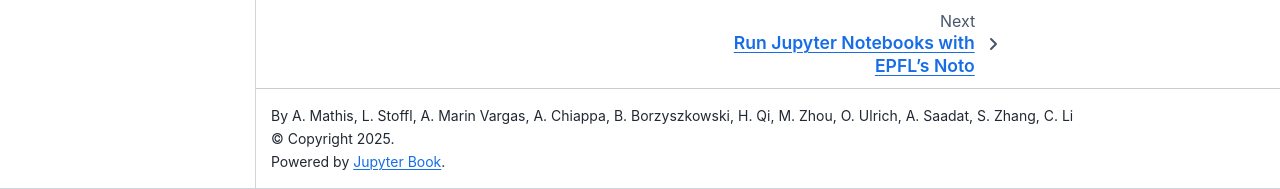
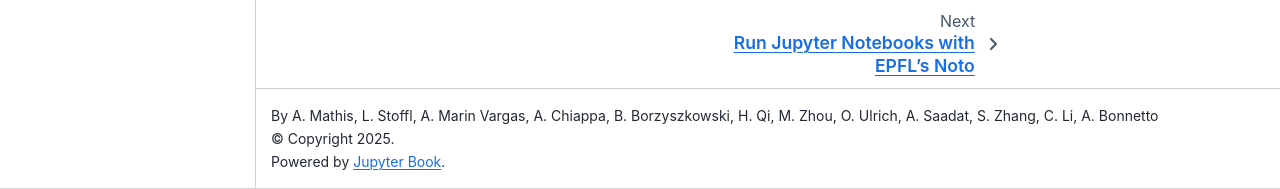
Before and after one commit to EPFL-BIO-210/BIO-210-CourseMaterials, a Jupyter Book: the page built from README.md, in a window 1280 px wide and 900 px high, scrolled down 728 px. Shown: the part 711-900 px from the top of the window. Built offline with Jupyter Book 1.0.4 settings and Sphinx 7.4.7 and the Sphinx Book theme 1.1.4, drawn with Linux system fonts in a browser that asks for light colours; pages that are not in the unit, such as notebooks, are missing from menus.

Commit message:
Ackn. Andy

```diff
--- a/_config.yml
+++ b/_config.yml
@@ -1,5 +1,5 @@
 title: BIO-210
-author: A. Mathis, L. Stoffl, A. Marin Vargas, A. Chiappa, B. Borzyszkowski, H. Qi, M. Zhou, O. Ulrich, A. Saadat, S. Zhang, C. Li
+author: A. Mathis, L. Stoffl, A. Marin Vargas, A. Chiappa, B. Borzyszkowski, H. Qi, M. Zhou, O. Ulrich, A. Saadat, S. Zhang, C. Li, A. Bonnetto
 copyright: "2025"
 logo: docs/images/logo.png
 only_build_toc_files: true
```
